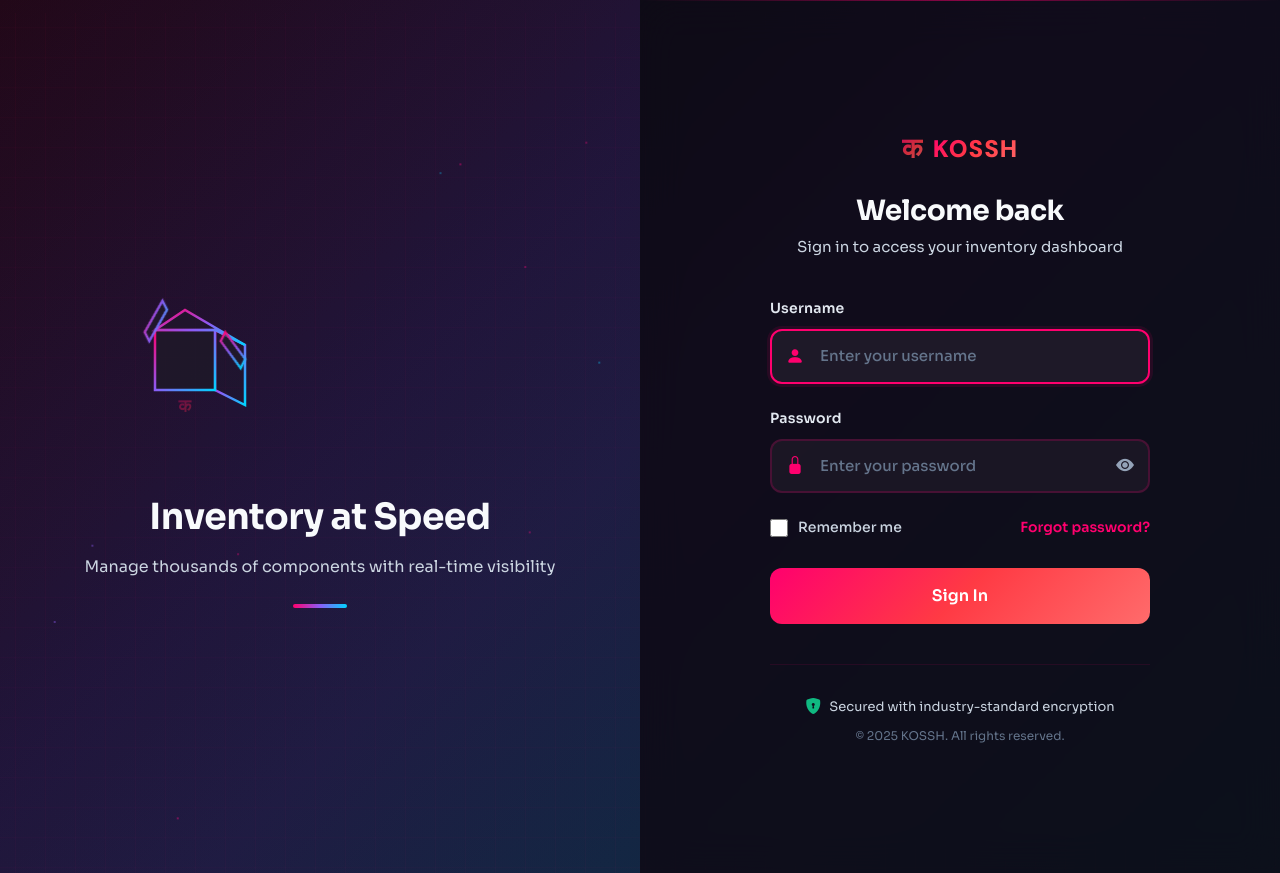
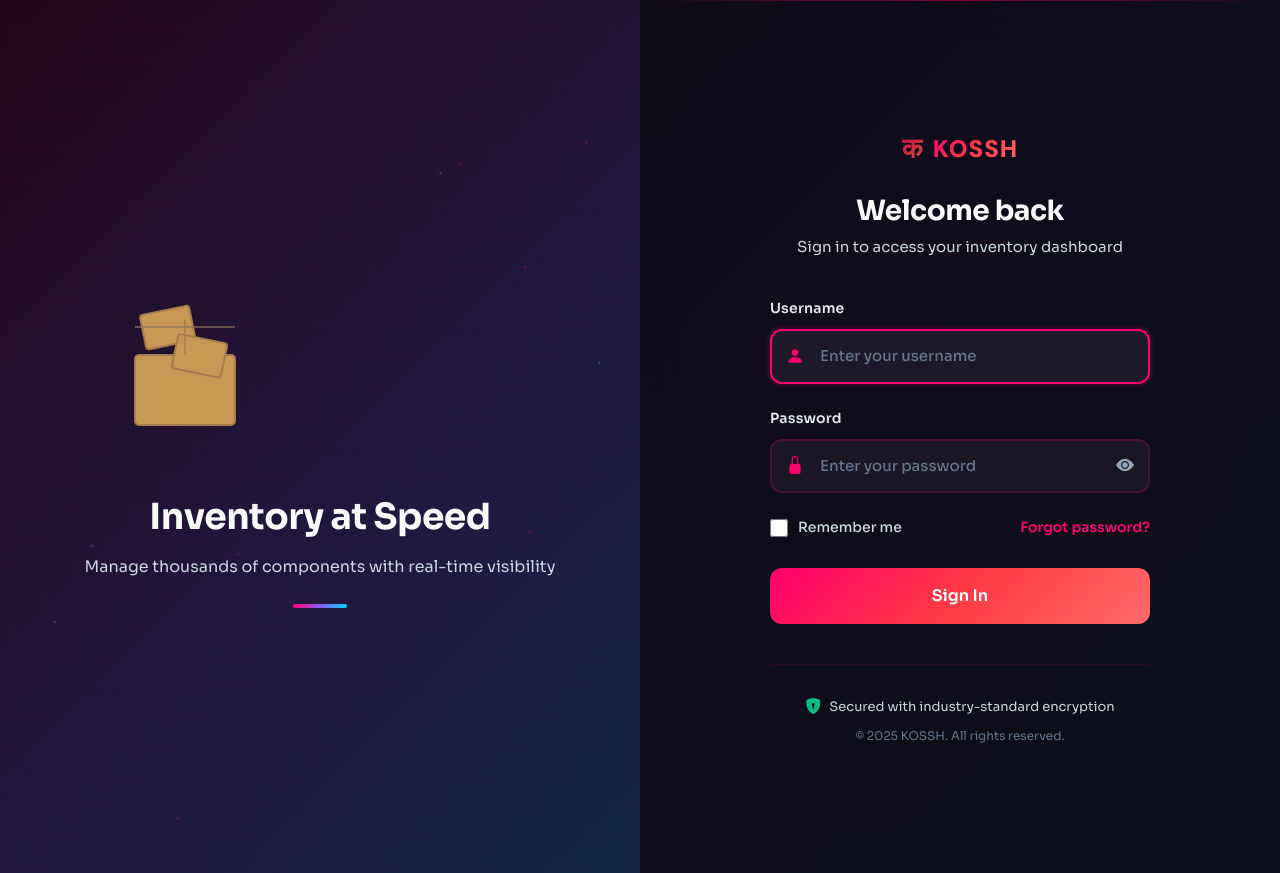
Before and after one commit to Nav228/KOSSH, a Flask app: page /login in a window 1280 px wide. Run offline with Flask 3, Linux system fonts and the light colour scheme; some libraries are stand-ins or nearby versions.

Commit message:
Simplify to real cardboard box animation - back to basics
- Simple brown cardboard box (tan/brown colors like real packaging)
- Top flaps swing open dramatically and close
- Logo (क) drops from above into open box
- Tape appears across center when box is sealed
- Much clearer and more intuitive animation
- Shows the core concept: open box, item goes in, seal it
- Simple, clean, obvious - this is what inventory looks like

Co-Authored-By: Claude Opus 4.7 <noreply@anthropic.com>

```diff
--- a/templates/login.html
+++ b/templates/login.html
@@ -120,7 +120,7 @@
             text-align: center;
         }
 
-        /* ===== ANIMATED ISOMETRIC BOX ===== */
+        /* ===== SIMPLE CARDBOARD BOX ANIMATION ===== */
         .visual-icon {
             position: relative;
             width: 200px;
@@ -129,143 +129,105 @@
             display: flex;
             align-items: center;
             justify-content: center;
-            perspective: 1000px;
         }
 
         .box-container {
-            position: absolute;
-            width: 100%;
-            height: 100%;
-            transform-style: preserve-3d;
+            position: relative;
+            width: 140px;
+            height: 140px;
         }
 
-        /* Isometric box base (front face) */
-        .box-front {
-            fill: rgba(30, 25, 40, 0.8);
-            stroke: url(#gradientStroke);
-            stroke-width: 2.5;
+        /* Box body (brown cardboard) */
+        .box-body {
+            fill: #c99854;
+            stroke: #a67c4d;
+            stroke-width: 2;
         }
 
-        /* Isometric top face */
-        .box-top {
-            fill: rgba(30, 25, 40, 0.5);
-            stroke: url(#gradientStroke);
-            stroke-width: 2.5;
+        /* Box flaps */
+        .box-flap {
+            fill: #c99854;
+            stroke: #a67c4d;
+            stroke-width: 2;
+            transform-origin: center top;
         }
 
-        /* Isometric right face */
-        .box-right {
-            fill: rgba(30, 25, 40, 0.3);
-            stroke: url(#gradientStroke);
-            stroke-width: 2.5;
+        .flap-left {
+            animation: flapSwingLeft 4s ease-in-out infinite;
         }
 
-        /* Left flap */
-        .flap-left {
-            fill: rgba(30, 25, 40, 0.7);
-            stroke: url(#gradientStroke);
-            stroke-width: 2.5;
-            transform-origin: 85px 60px;
-            animation: flapOpenLeft 4.5s ease-in-out infinite;
+        .flap-right {
+            animation: flapSwingRight 4s ease-in-out infinite;
         }
 
-        /* Right flap */
-        .flap-right {
-            fill: rgba(30, 25, 40, 0.7);
-            stroke: url(#gradientStroke);
-            stroke-width: 2.5;
-            transform-origin: 115px 60px;
-            animation: flapOpenRight 4.5s ease-in-out infinite;
+        @keyframes flapSwingLeft {
+            0% { transform: rotateZ(0deg); }
+            20% { transform: rotateZ(-90deg); }
+            50% { transform: rotateZ(-90deg); }
+            70% { transform: rotateZ(0deg); }
+            100% { transform: rotateZ(0deg); }
         }
 
-        @keyframes flapOpenLeft {
-            0% {
-                transform: rotateZ(0deg);
-                opacity: 1;
-            }
-            15% {
-                transform: rotateZ(-75deg) translateX(-30px);
-                opacity: 0.8;
-            }
-            35% {
-                transform: rotateZ(-75deg) translateX(-30px);
-                opacity: 0.8;
-            }
-            55% {
-                transform: rotateZ(0deg);
-                opacity: 1;
-            }
-            100% {
-                transform: rotateZ(0deg);
-                opacity: 1;
-            }
+        @keyframes flapSwingRight {
+            0% { transform: rotateZ(0deg); }
+            20% { transform: rotateZ(90deg); }
+            50% { transform: rotateZ(90deg); }
+            70% { transform: rotateZ(0deg); }
+            100% { transform: rotateZ(0deg); }
         }
 
-        @keyframes flapOpenRight {
-            0% {
-                transform: rotateZ(0deg);
-                opacity: 1;
-            }
-            15% {
-                transform: rotateZ(75deg) translateX(30px);
-                opacity: 0.8;
-            }
-            35% {
-                transform: rotateZ(75deg) translateX(30px);
-                opacity: 0.8;
-            }
-            55% {
-                transform: rotateZ(0deg);
-                opacity: 1;
-            }
-            100% {
-                transform: rotateZ(0deg);
-                opacity: 1;
-            }
-        }
-
-        /* Logo that goes into box */
+        /* Logo falling into box */
         .logo-inside-box {
             position: absolute;
             top: 50%;
             left: 50%;
-            transform: translate(-50%, -50%) scale(0);
-            font-size: 55px;
+            transform: translate(-50%, -50%) scale(1);
+            font-size: 50px;
             font-weight: 900;
             background: linear-gradient(135deg, #ff006e, #ff3a44);
             -webkit-background-clip: text;
             -webkit-text-fill-color: transparent;
             background-clip: text;
-            animation: dropIntoBox 4.5s ease-in-out infinite;
+            animation: logoDropIn 4s ease-in-out infinite;
             z-index: 20;
             pointer-events: none;
         }
 
-        @keyframes dropIntoBox {
+        @keyframes logoDropIn {
             0% {
                 opacity: 0;
-                transform: translate(-50%, -60%) scale(0.3);
+                transform: translate(-50%, -80px) scale(0.5);
             }
-            15% {
+            18% {
                 opacity: 1;
-                transform: translate(-50%, -60%) scale(1);
-            }
-            25% {
-                opacity: 1;
-                transform: translate(-50%, -20%) scale(0.95);
+                transform: translate(-50%, -80px) scale(1);
             }
             35% {
                 opacity: 1;
-                transform: translate(-50%, 0%) scale(0.9);
+                transform: translate(-50%, 0px) scale(1);
             }
-            55% {
+            50% {
                 opacity: 0;
-                transform: translate(-50%, 0%) scale(0);
+                transform: translate(-50%, 0px) scale(1);
             }
             100% {
                 opacity: 0;
-                transform: translate(-50%, -60%) scale(0.3);
+                transform: translate(-50%, -80px) scale(0.5);
             }
+        }
+
+        /* Tape on box (appears when closed) */
+        .box-tape {
+            fill: none;
+            stroke: #8b7355;
+            stroke-width: 1.5;
+            animation: tapeAppear 4s ease-in-out infinite;
+        }
+
+        @keyframes tapeAppear {
+            0%, 50% { opacity: 0; }
+            70% { opacity: 1; }
+            100% { opacity: 1; }
         }
 
         .visual-text h2 {
@@ -672,43 +634,28 @@
         <div class="login-visual">
             <div class="visual-content">
                 <div class="visual-icon">
-                    <svg viewBox="0 0 200 200" class="box-container">
-                        <defs>
-                            <linearGradient id="gradientStroke" x1="0%" y1="0%" x2="100%" y2="100%">
-                                <stop offset="0%" style="stop-color:#ff006e;stop-opacity:1" />
-                                <stop offset="50%" style="stop-color:#8b5cf6;stop-opacity:1" />
-                                <stop offset="100%" style="stop-color:#00d4ff;stop-opacity:1" />
-                            </linearGradient>
-                        </defs>
+                    <svg viewBox="0 0 140 140" class="box-container">
+                        <!-- BOX BODY (closed bottom part) -->
+                        <rect x="20" y="60" width="100" height="70" rx="4" class="box-body" />
 
-                        <!-- ISOMETRIC BOX - 3D PERSPECTIVE -->
+                        <!-- LEFT FLAP (animated - swings left) -->
+                        <g class="flap-left">
+                            <rect x="20" y="25" width="50" height="35" rx="3" class="box-flap" />
+                        </g>
 
-                        <!-- Right side face (dark) -->
-                        <polygon points="130,65 160,80 160,140 130,125" class="box-right" />
+                        <!-- RIGHT FLAP (animated - swings right) -->
+                        <g class="flap-right">
+                            <rect x="70" y="25" width="50" height="35" rx="3" class="box-flap" />
+                        </g>
 
-                        <!-- Front face (medium) -->
-                        <polygon points="70,65 130,65 130,125 70,125" class="box-front" />
+                        <!-- CENTER DIVIDING LINE -->
+                        <line x1="70" y1="25" x2="70" y2="60" stroke="#a67c4d" stroke-width="1.5" />
 
-                        <!-- Top face (light) -->
-                        <polygon points="70,65 100,45 160,80 130,65" class="box-top" />
-
-                        <!-- Left flap (animated) - swings left -->
-                        <polygon points="70,65 100,45 100,35 70,55" class="flap-left" />
-
-                        <!-- Right flap (animated) - swings right -->
-                        <polygon points="130,65 160,80 160,70 130,55" class="flap-right" />
-
-                        <!-- Box top edge -->
-                        <line x1="70" y1="65" x2="130" y2="65" stroke="url(#gradientStroke)" stroke-width="2.5" opacity="0.6" />
-
-                        <!-- Box left edge -->
-                        <line x1="70" y1="65" x2="70" y2="125" stroke="url(#gradientStroke)" stroke-width="2.5" opacity="0.6" />
-
-                        <!-- Box bottom edge -->
-                        <line x1="70" y1="125" x2="130" y2="125" stroke="url(#gradientStroke)" stroke-width="2.5" opacity="0.6" />
+                        <!-- TAPE across center (appears when closed) -->
+                        <line x1="20" y1="32" x2="120" y2="32" class="box-tape" />
                     </svg>
 
-                    <!-- Devanagari logo that drops into box -->
+                    <!-- Logo that drops into box -->
                     <div class="logo-inside-box">क</div>
                 </div>
 
```
